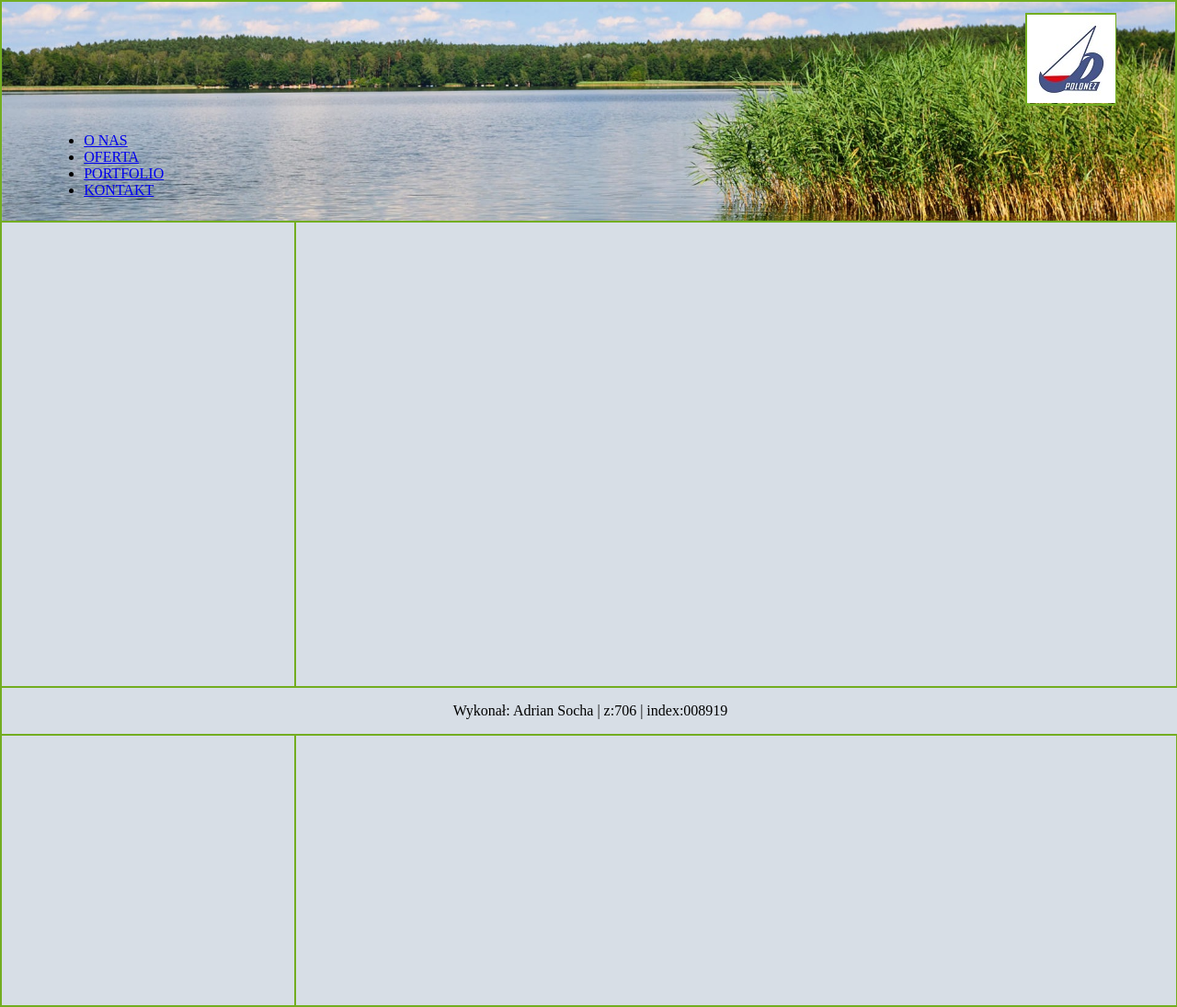
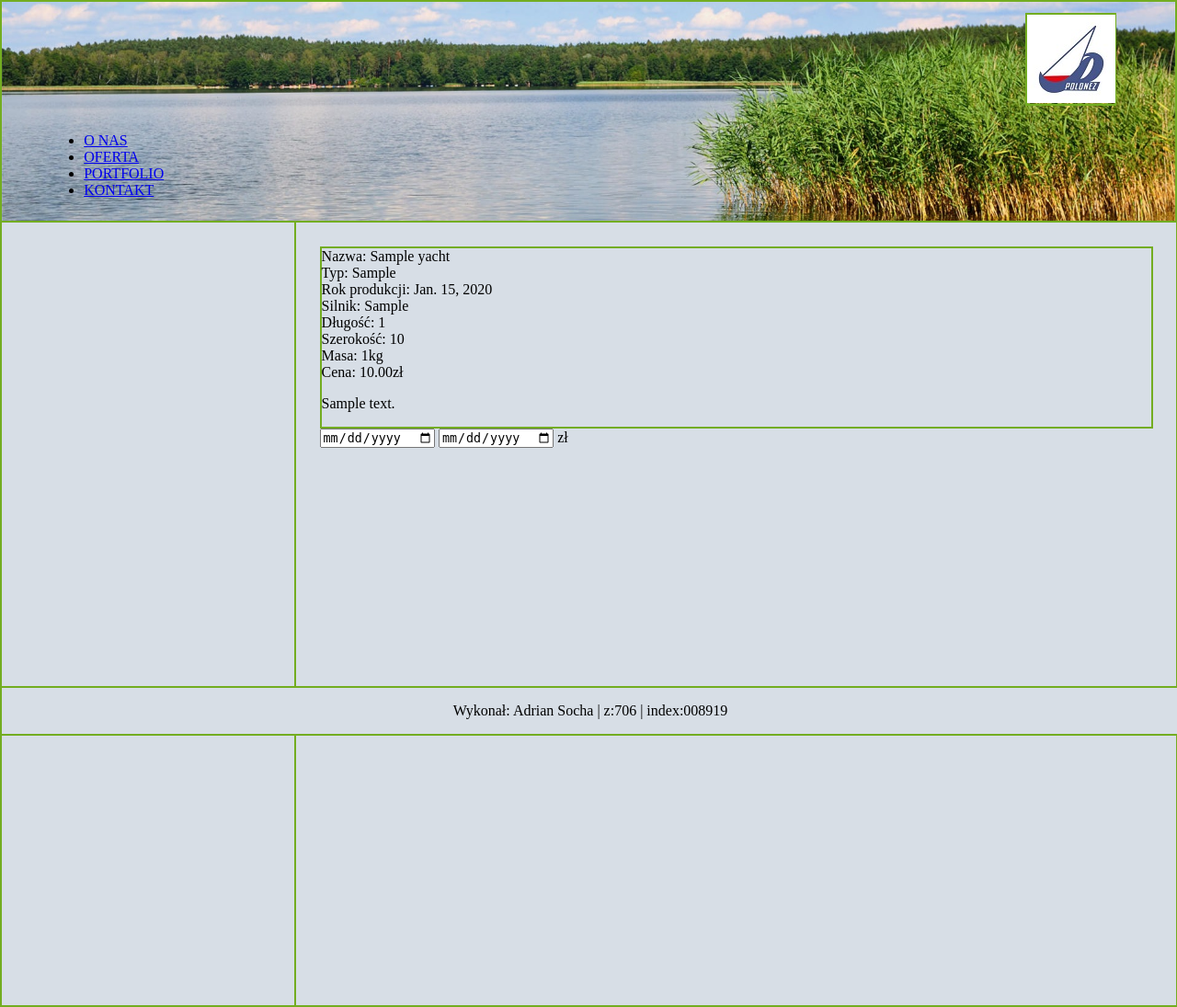
Before and after one commit to asochaWWSI/YachtsBooking, a Django app: page /yachts/1 in a window 1280 px wide. Shown: the whole page at 92% size. Run offline with Django 4.2, Linux system fonts and the light colour scheme; tables that the repository leaves empty hold one stand-in row (values such as "Sample post").

Commit message:
improve booking

```diff
--- a/YachtsApp/models.py
+++ b/YachtsApp/models.py
@@ -18,12 +18,13 @@ class Yacht(models.Model):
     width = models.IntegerField(null=False)
     mass_kg = models.IntegerField(null=False)
     price = models.DecimalField(max_digits=8, decimal_places=2, default=666.69)
-
+    description = models.CharField(max_length=500, null=True)
 
 class Booking(models.Model):
     id = models.IntegerField(primary_key=True)
     date_lend  = models.DateField(null=False)
     date_return = models.DateField(null=False)
+    final_price = models.DecimalField(max_digits=10, decimal_places=2, default=123.45)
     customer = models.ForeignKey(
         'Customer',
         on_delete=models.CASCADE,
--- a/YachtsApp/templates/YachtsApp/booking.html
+++ b/YachtsApp/templates/YachtsApp/booking.html
@@ -1,4 +1,37 @@
 {% extends 'YachtsApp/basic.html' %}
 {% block content %}
+    <div class="yacht_container">Nazwa: {{ yacht.name }}</br>
+            Typ: {{ yacht.type }}</br>
+            Rok produkcji: {{ yacht.year_of_production }}</br>
+            Silnik: {{ yacht.engine_power }}</br>
+            Długość: {{ yacht.length }}</br>
+            Szerokość: {{ yacht.width }}</br>
+            Masa: {{ yacht.mass_kg }}kg</br>
+            Cena: {{yacht.price}}zł</br>
+            <p>{{yacht.description}}</p>
+    </div>
+    <script type="text/javascript">
+        function updateFinalPrice() {
+            const price_per_day = {{yacht.price}}
+            const booking_start_field = document.getElementById("booking_start")
+            const booking_end_field = document.getElementById("booking_end")
+            const start_date = new Date(booking_start_field.value)
+            const end_date = new Date(booking_end_field.value)
+            const booking_days = (end_date - start_date) / 86400000
+            console.log("Price: " + price_per_day)
+            console.log("Days: " + booking_days)
+            if (start_date < Date.now() || booking_days  <= 0) {
+                const msg = "Nieprawidłowa data"
+                alert(msg)
+                throw msg
+            }
+            const price_field = document.getElementById("final_price")
+            price_field.innerText = booking_days * price_per_day
+        }
+    </script>
+    <input type="date" id="booking_start" onChange="updateFinalPrice()">
+    <input type="date" id="booking_end" onChange="updateFinalPrice()">
+    <span id="final_price"></span>zł
+
 
 {% endblock %}
```
Also changed, not shown: YachtsApp/templates/YachtsApp/index.html (+8 -3 lines), YachtsApp/migrations/0004_yacht_description.py (added), YachtsApp/migrations/0005_booking_final_price.py (added).
